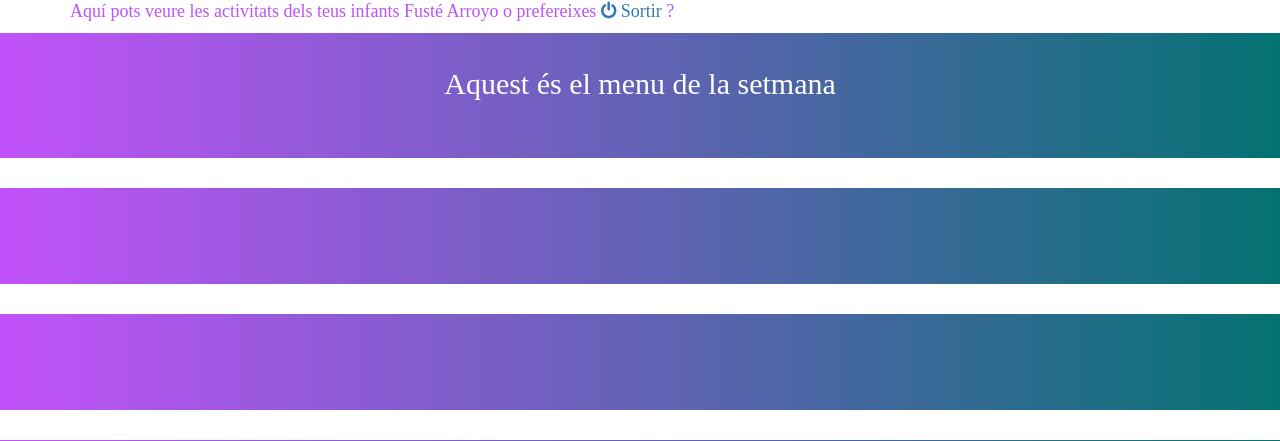
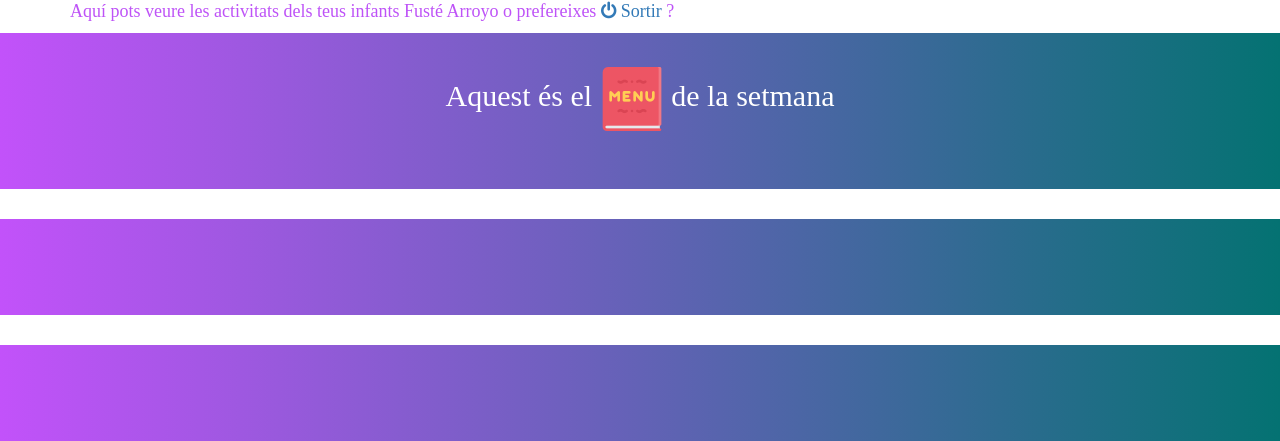
Before and after one commit to WebsRea/WillyWonka, a PHP site: page /php/veureMenus.php in a window 1280 px wide. Shown: the part 121-562 px from the top of the page. Run offline with PHP 8.4, Linux system fonts and the light colour scheme; a user stored in the database is signed in; data that the repository does not hold is empty; some web fonts are replaced.

Commit message:
Qué bonito está quedando

```diff
--- a/WillyWonka_web/php/veureMenus.php
+++ b/WillyWonka_web/php/veureMenus.php
@@ -55,7 +55,7 @@
 	$sql = "SELECT * FROM tbl_document WHERE doc_tipus = 'menu' ORDER BY doc_id DESC";
 	include('conexio.php');
 	$resultat = mysqli_query($conexio, $sql);
-	echo "<h2 class='h2fam'>Aquest és el menu de la setmana</h2>";
+	echo "<h2 class='h2fam'>Aquest és el <img src='../img/icon/menu.png'></img> de la setmana</h2>";
 	if (mysqli_num_rows($resultat) != 0 ) {
 		while ($doc = mysqli_fetch_array($resultat)) {
 			echo $doc['doc_nom'] . " ---- " . $doc['doc_ruta'] . "<br>";
```
Also changed, not shown: WillyWonka_web/img/icon/menu.png (added).
